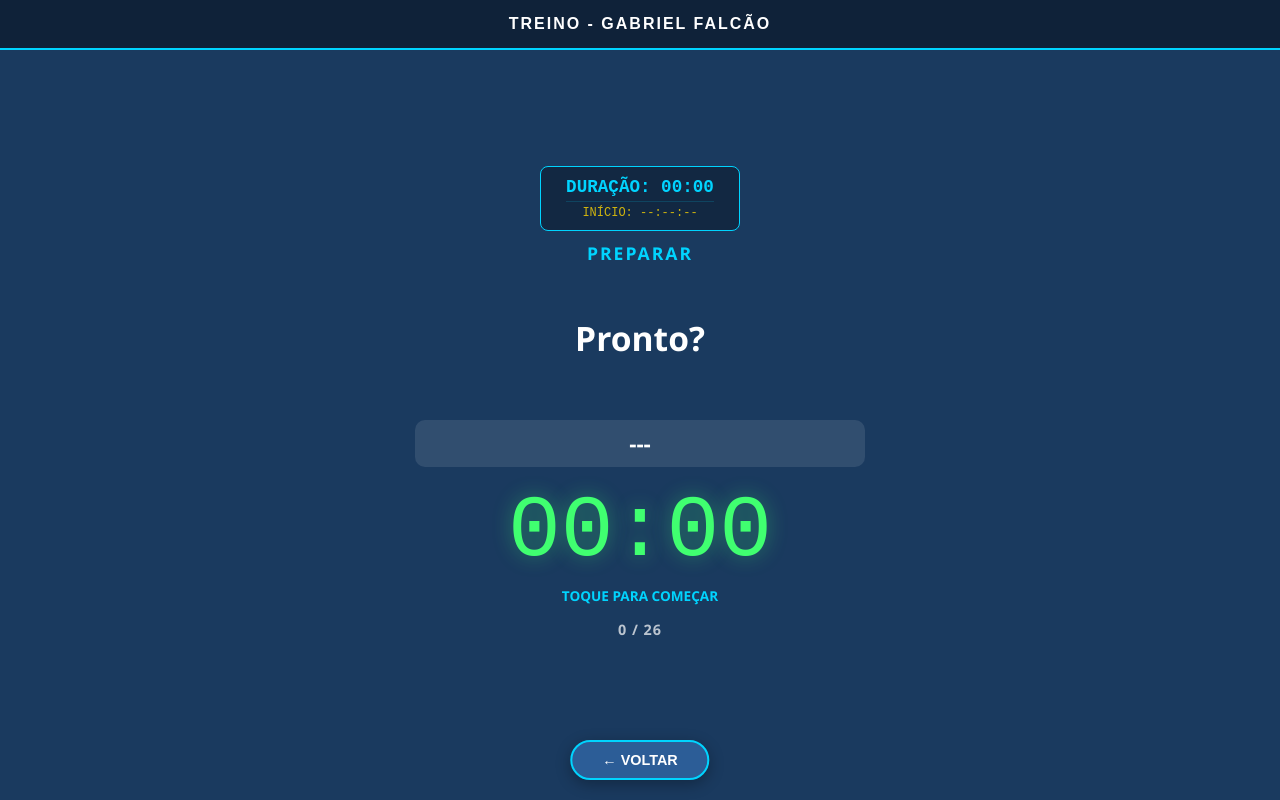
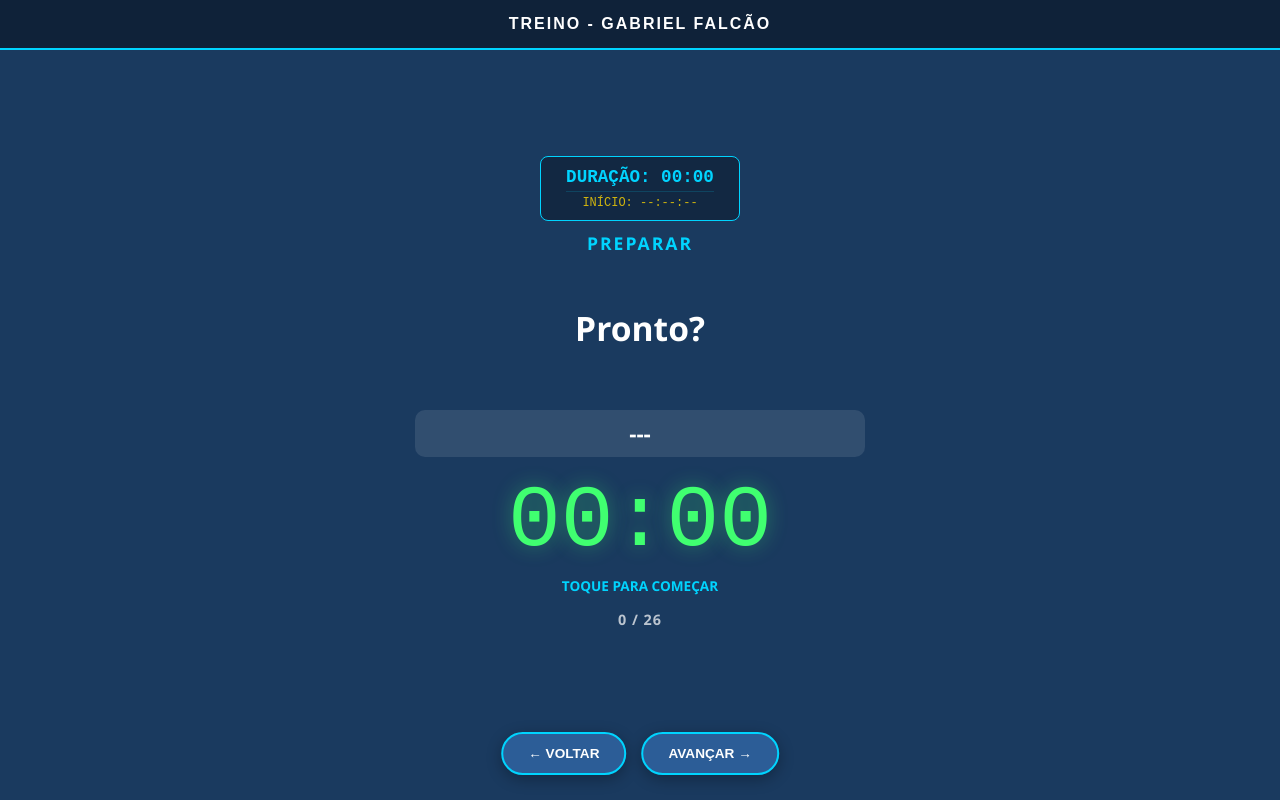
Before and after one commit to gbdfalcao/treino, a plain HTML site: page index.html in a window 1280 px wide. Drawn offline with Linux system fonts and the light colour scheme.

Commit message:
Update index.html

```diff
--- a/index.html
+++ b/index.html
@@ -89,7 +89,7 @@
             z-index: 1;
             pointer-events: none;
             margin-top: 10px;
-            margin-bottom: 80px; /* Espaço para o botão voltar não atropelar nada */
+            margin-bottom: 100px;
         }
 
         h1#status { font-size: 1.1rem; color: var(--accent-cyan); text-transform: uppercase; letter-spacing: 2px; margin: 0; }
@@ -108,21 +108,34 @@
 
         #camada-toque { position: fixed; top: 0; left: 0; width: 100%; height: 100%; z-index: 5; cursor: pointer; }
 
-        #btn-voltar {
+        /* Estilo dos Botões de Navegação */
+        .controles-navegacao {
             position: fixed;
-            bottom: 20px;
+            bottom: 25px;
             left: 50%;
             transform: translateX(-50%);
+            display: flex;
+            gap: 15px;
+            z-index: 15;
+        }
+
+        .btn-nav {
             background: #2c5d97;
             border: 2px solid var(--accent-cyan);
             color: white;
-            padding: 10px 30px;
+            padding: 12px 25px;
             border-radius: 35px;
-            font-size: 0.9rem;
-            z-index: 10;
+            font-size: 0.85rem;
             font-weight: bold;
             box-shadow: 0 4px 15px rgba(0,0,0,0.3);
             cursor: pointer;
+            text-transform: uppercase;
+            transition: background 0.2s;
+        }
+
+        .btn-nav:active {
+            background: var(--accent-cyan);
+            color: var(--bg-blue);
         }
 
         .instrucao { font-size: 0.85rem; color: var(--accent-cyan); margin-top: 5px; font-weight: bold; text-transform: uppercase; }
@@ -151,7 +164,10 @@
         <div id="progresso">0 / 26</div>
     </div>
 
-    <button id="btn-voltar" onclick="voltar()">← VOLTAR</button>
+    <div class="controles-navegacao">
+        <button class="btn-nav" onclick="voltar()">← VOLTAR</button>
+        <button class="btn-nav" onclick="pular()">AVANÇAR →</button>
+    </div>
 
     <script>
         const listaExercicios = [
@@ -225,6 +241,12 @@
             }
         }
 
+        // Função para o botão pular/avançar forçado
+        function pular() {
+            event.stopPropagation(); // Evita conflito com o clique da camada
+            avancar();
+        }
+
         function atualizarTela() {
             clearInterval(interval);
             emExecucao = false;
@@ -259,7 +281,8 @@
 
         function avancar() {
             const exAtu = listaExercicios[indice];
-            if (exAtu && exAtu.d && !ladoB && exAtu.t === 0) {
+            // Lógica para alternar lado antes de mudar de exercício
+            if (exAtu && exAtu.d && !ladoB) {
                 ladoB = true;
                 atualizarTela();
                 return;
@@ -274,12 +297,13 @@
         }
 
         function voltar() {
+            event.stopPropagation();
             clearInterval(interval);
             if (ladoB) {
                 ladoB = false;
             } else if (indice > 0) {
                 indice--;
-                ladoB = listaExercicios[indice].d;
+                ladoB = listaExercicios[indice].d; // Volta para o lado B do anterior se existir
             }
             atualizarTela();
         }
@@ -345,7 +369,12 @@
             try {
                 const context = new (window.AudioContext || window.webkitAudioContext)();
                 const osc = context.createOscillator();
-                osc.connect(context.destination);
+                const gain = context.createGain();
+                osc.connect(gain);
+                gain.connect(context.destination);
+                osc.type = 'sine';
+                osc.frequency.setValueAtTime(880, context.currentTime);
+                gain.gain.setValueAtTime(0.1, context.currentTime);
                 osc.start();
                 osc.stop(context.currentTime + 0.4);
             } catch(e) {}
```
